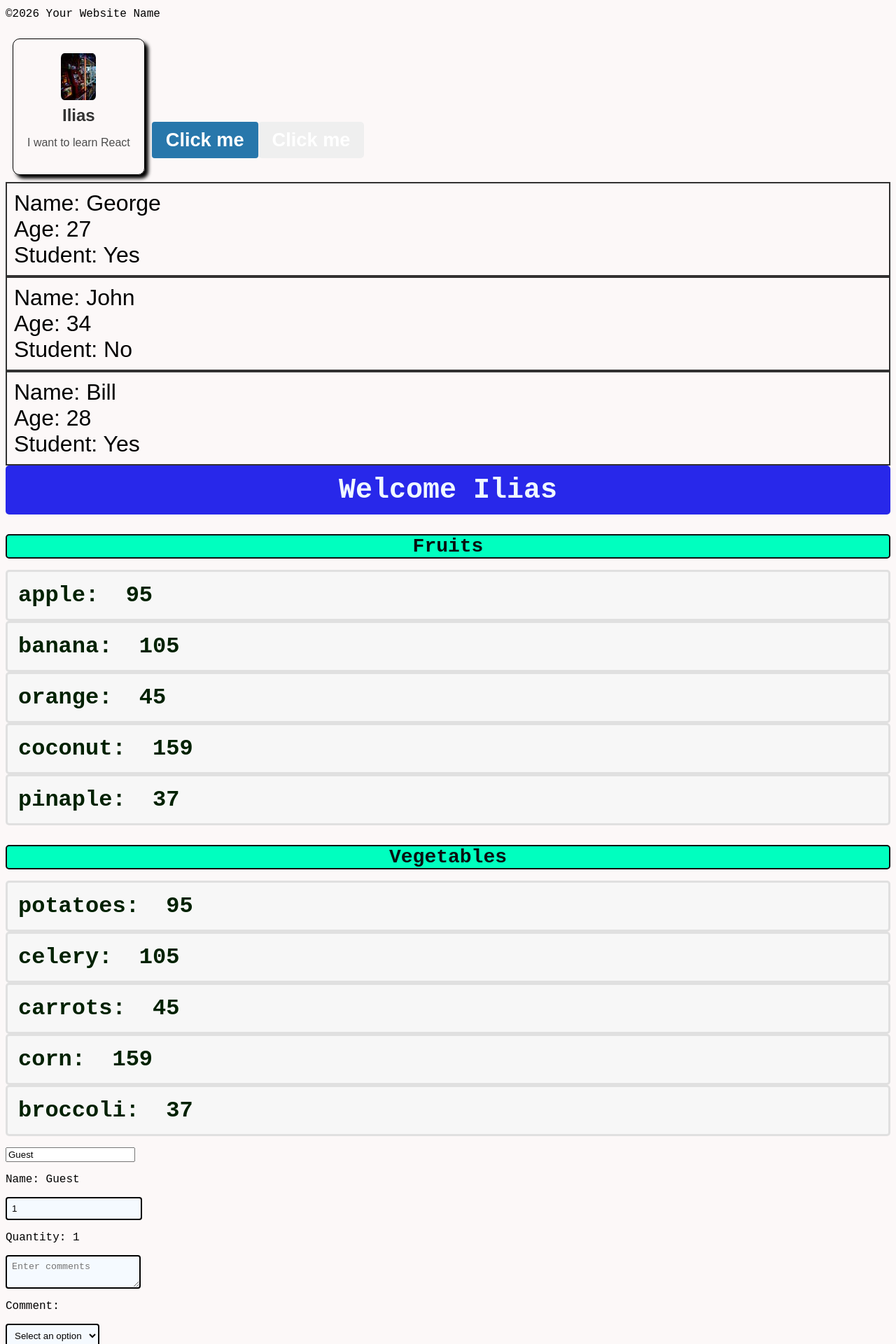
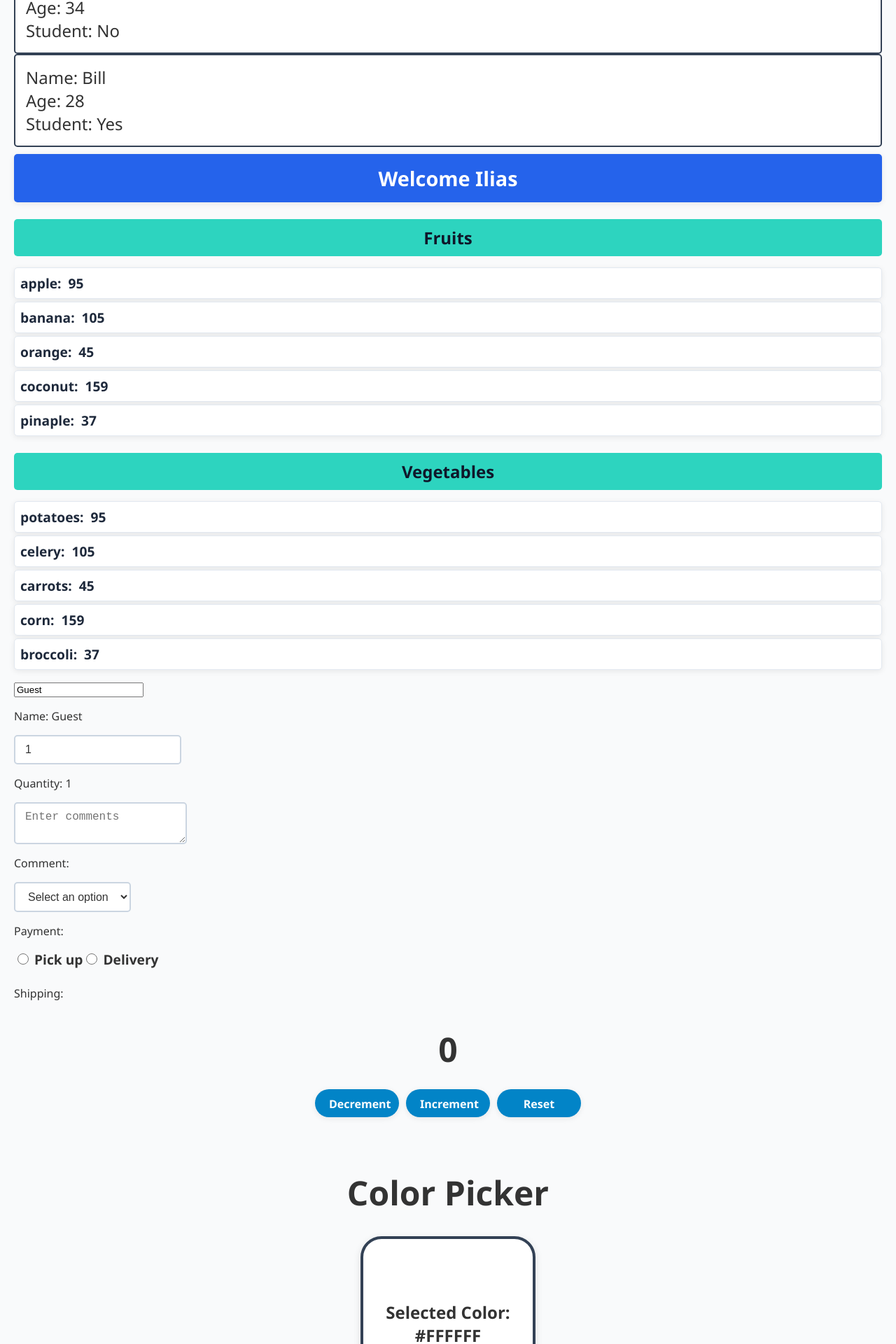
Before and after one commit to IliasSari/react-project-1, a React (Vite) app: page / in a window 1280 px wide. Shown: the part 754-2674 px from the top of the page at 70% size. Built offline with nearby package versions, Linux system fonts and the light colour scheme.

Commit message:
made so many changes on css! Some changes were small but important! :D. Now you can read easier than before

```diff
--- a/src/App.jsx
+++ b/src/App.jsx
@@ -14,6 +14,8 @@ import Foods from './Foods.jsx';
 import Cars from './Cars.jsx';
 import ToDoList from './ToDoList.jsx';
 import UseEffect from './UseEffect.jsx';
+import DigitalClock from './DigitalClock.jsx';
+
 
 function App(){
         const fruits = [{id: 1, name: "apple", calories: 95},
@@ -52,6 +54,7 @@ function App(){
       <Cars/>
       <ToDoList/>
       <UseEffect/>
+      <DigitalClock/>
     </>
   );
 }
--- /dev/null
+++ b/src/DigitalClock.jsx
@@ -0,0 +1,16 @@
+
+function DigitalClock(){
+
+
+
+    return (
+        <div className="clock-container">
+            <div className="clock">
+                <span>00:00:00</span>
+            </div>
+        </div>
+
+    );
+}
+
+export default DigitalClock
--- a/src/index.css
+++ b/src/index.css
@@ -1,245 +1,308 @@
-.card{
-  border: 1px solid black;
-  border-radius: 10px;
-  box-shadow: 5px 5px 5px black;
+
+:root {
+  --font-primary: 'Segoe UI', Tahoma, Geneva, Verdana, sans-serif;
+  --font-mono: 'Courier New', Courier, monospace;
+
+  --bg-color: hsl(210, 20%, 98%);
+  --text-main: hsl(0, 0%, 20%);
+  --text-muted: hsl(0, 0%, 40%);
+
+  --primary-color: #2563eb;
+  --success-color: #22c55e;
+  --danger-color: #ef4444;
+  --info-color: #0ea5e9;
+
+  --radius-sm: 5px;
+  --radius-md: 10px;
+  --shadow-sm: 0 2px 8px rgba(0, 0, 0, 0.08);
+  --shadow-md: 0 4px 12px rgba(0, 0, 0, 0.12);
+  --transition: all 0.25s ease;
+}
+
+* {
+  box-sizing: border-box;
+}
+
+body {
+  font-family: var(--font-primary);
+  background-color: var(--bg-color);
+  color: var(--text-main);
+  margin: 0;
+  padding: 20px;
+}
+
+h1 {
+  font-size: 3rem;
+  margin: 30px 0;
+  text-align: center;
+}
+
+input[type="text"],
+input[type="number"],
+textarea,
+select {
+  display: block;
+  font-size: 1rem;
+  padding: 10px 14px;
+  border: 2px solid #cbd5e1;
+  border-radius: var(--radius-sm);
+  background-color: #ffffff;
+  color: var(--text-main);
+  outline: none;
+  transition: var(--transition);
+  margin-bottom: 12px;
+}
+
+input[type="text"]:focus,
+input[type="number"]:focus,
+textarea:focus,
+select:focus {
+  border-color: var(--primary-color);
+}
+
+input[type="radio"] {
+  margin-right: 8px;
+  height: 16px;
+  width: 16px;
+  cursor: pointer;
+}
+
+label {
+  font-size: 1.2rem;
+  font-weight: 600;
+  margin-bottom: 8px;
+  display: inline-block;
+}
+
+button {
+  font-family: inherit;
+  font-size: 1rem;
+  font-weight: 600;
+  padding: 10px 20px;
+  color: #ffffff;
+  border: none;
+  border-radius: var(--radius-sm);
+  cursor: pointer;
+  transition: var(--transition);
+}
+
+button:hover {
+  opacity: 0.9;
+  transform: translateY(-1px);
+}
+
+.card {
+  background-color: #ffffff;
+  border: 1px solid #e2e8f0;
+  border-radius: var(--radius-md);
+  box-shadow: var(--shadow-sm);
   padding: 20px;
   margin: 10px;
   text-align: center;
   max-width: 250px;
   display: inline-block;
+  vertical-align: top;
+  transition: var(--transition);
 }
 
-.card .card-image{
-  max-width: 60%;
+.card:hover {
+  box-shadow: var(--shadow-md);
+  transform: translateY(-3px);
+}
+
+.card .card-image {
+  max-width: 70%;
   height: auto;
-  border-radius: 10%;
-  margin-bottom: 3px;
+  border-radius: 50%;
+  margin: 0 auto 12px auto;
+  display: block;
+}
+
+.card .card-title {
+  font-size: 1.25rem;
+  margin: 0 0 8px 0;
+  color: var(--text-main);
+}
+
+.card .card-text {
+  font-size: 0.95rem;
+  color: var(--text-muted);
+  margin: 0;
+}
+
+.welcome-message,
+.login-prompt {
+  font-size: 1.8em;
+  font-weight: 600;
+  color: #ffffff;
+  padding: 15px 20px;
+  border-radius: var(--radius-sm);
+  text-align: center;
+  margin: 10px 0;
+  box-shadow: var(--shadow-sm);
+}
+
+.welcome-message {
+  background-color: var(--primary-color);
+}
+
+.login-prompt {
+  background-color: #6366f1;
+}
+
+
+.Students {
+  font-size: 1.5em;
+  padding: 15px;
+  border: 2px solid #334155;
+  border-radius: var(--radius-sm);
+  background-color: #ffffff;
+}
+
+.Students p {
+  margin: 0;
+}
+
+.list-category {
+  font-size: 1.5em;
+  font-weight: bold;
+  color: #0f172a;
+  padding: 10px;
+  margin-bottom: 12px;
+  text-align: center;
+  border-radius: var(--radius-sm);
+  background-color: #2dd4bf;
+}
+
+.list-items li {
+  font-size: 1.2em;
+  list-style: none;
+  color: #1e293b;
+  text-align: center;
+  padding: 8px;
+  margin: 4px 0;
+  transition: var(--transition);
+}
+
+.list-items li:hover {
+  color: var(--primary-color);
+  background-color: #f1f5f9;
+  border-radius: var(--radius-sm);
+  cursor: pointer;
+}
+
+.counter-container {
+  text-align: center;
+  padding: 20px;
+}
+
+.count-display {
+  font-size: 3rem;
+  font-weight: bold;
+  margin-top: 0;
+  margin-bottom: 20px;
+}
+
+.counter-button {
+  width: 120px;
+  height: 40px;
+  font-size: 1em;
+  font-weight: bold;
+  margin: 5px;
+  background-color: #0284c7;
+  color: #ffffff;
+  border: none;
+  border-radius: 20px;
+  cursor: pointer;
+  box-shadow: var(--shadow-sm);
+  transition: var(--transition);
+}
+
+.counter-button:hover {
+  background-color: #0369a1;
+}
+
+
+.color-picker-container {
+  display: flex;
+  flex-direction: column;
+  align-items: center;
+  margin: 20px 0;
+}
+
+.color-display {
+  width: 250px;
+  height: 250px;
+  display: flex;
+  justify-content: center;
+  align-items: center;
+  border: 4px solid #334155;
+  border-radius: 30px;
+  margin-bottom: 20px;
+  box-shadow: var(--shadow-md);
+  transition: var(--transition);
+}
+
+.color-display p {
+  color: var(--text-main);
+  font-size: 1.5rem;
+  font-weight: bold;
   text-align: center;
 }
 
-.card .card-title{
- font-family: Arial, Helvetica, sans-serif;
- margin: 0;
- color: hsl(0, 0%, 20%);
-}
-
-.card .card-text{
-  font-family: Arial, sans-serif;
-  color: hsl(0, 0%, 30%);
-}
-
-.Students{
-  font-family: Arial, sans-serif;
-  font-size: 2em;
-  padding: 10px;
-  border: 2px solid hsla(0, 0%, 0%, 0.8);
-}
-
-.Students p{
-  margin: 0%;
-}
-
-.welcome-message{
-  font-size: 2.5em;
-  background-color: rgb(40, 40, 234);
-  color: aliceblue;
-  padding: 1%;
-  border: 2px ;
-  border-radius: 5px;
-  text-align: center;
-  margin: 0;
-}
-
-.login-prompt{
-  font-size: 2.5em;
-  background-color: rgb(92, 92, 222);
-  color: aliceblue;
-  padding: 1%;
-  border-radius: 5px;
-  text-align: center;
-  margin: 0;
-}
-
-.list-category{
-  font-size: 1.75em;
-  font-weight: bold;
-  color:rgb(8, 16, 16);
-  margin-bottom: 10px;
-  text-align: center;
-  border: 2px solid;
-  border-radius: 5px;
-  background-color: rgb(0, 255, 191);
-}
-
-.list-items li{
-  font-size: 2em;
-  list-style: none;
-  color: rgb(0, 33, 0);
-  text-align: center;
-  margin: 0;
-}
-
-.list-items li:hover{
-  color: rgb(28, 95, 95);
+input[type="color"] {
+  width: 80px;
+  height: 45px;
+  padding: 2px;
+  border-radius: var(--radius-sm);
+  border: 2px solid #cbd5e1;
   cursor: pointer;
 }
 
-.counter-container{
+.to-do-list {
   text-align: center;
-  font-family:'Times New Roman', Times, serif;
+  max-width: 600px;
+  margin: 40px auto;
 }
 
-.count-display{
-  font-size: 2em;
-  margin-top: 0;
-  margin-bottom: 38px;
+.add-button {
+  background-color: var(--success-color);
 }
 
-.counter-button{
-  width: 120px;
-  height: 40px;
-  font-size: 1em;
-  font-weight: bolder;
-  margin: 10px 5px;
-  background-color: rgb(3, 84, 142);
-  color: rgb(255, 255, 255);
-  border: outset;
-  border-radius: 40px;
-  cursor: pointer;
+.delete-button {
+  background-color: var(--danger-color);
 }
 
-.counter-button:hover{
-  background-color: rgb(59, 109, 133);
+.move-button {
+  background-color: var(--info-color);
 }
 
-input[type="radio"]{
-  margin-right: 5px;
-  height: 13px;
-  width: 15px;
+ol {
+  padding: 0;
+  list-style: none;
 }
 
-input[type="text"], input[type="number"], textarea, select {
-    display: block;
-    margin-bottom: 10px;
-    padding: 7px;
-    border: 2px solid #000000;
-    border-radius: 4px;
-    background-color: rgb(245, 250, 255);
+ol li {
+  font-size: 1.2rem;
+  font-weight: 600;
+  padding: 12px 16px;
+  background-color: #ffffff;
+  margin-bottom: 8px;
+  border: 1px solid #e2e8f0;
+  border-radius: var(--radius-sm);
+  display: flex;
+  align-items: center;
+  box-shadow: var(--shadow-sm);
 }
 
-body{
-  font-family: 'Courier New', Courier, monospace;
+.text {
+  flex: 1;
+  text-align: left;
 }
 
-.color-picker-container{
-  display:grid;
-  flex-direction: column;
-  align-items: center;
+.delete-button,
+.move-button {
+  padding: 6px 12px;
+  font-size: 0.9rem;
+  margin-left: 6px;
 }
-
-h1{
-  margin: 50px;
-  font-size: 3rem;
-}
-
-.color-display{
-  width: 300px;
-  height: 300px;
-  display: flex;
-  justify-content: center;
-  align-items: center;
-  border: 5px solid hsl(0, 45%, 6%);
-  border-radius: 50px;
-  margin-bottom: 20px;
-  transition: 0.25s ease;
-
-}
-
-.color-display p{
-  color:hsl(0, 0%, 20%);
-  font-size: 2rem;
-  text-align: center;
-}
-
-label{
-  font-size: 1.5rem;
-  font-weight: bold;
-  margin-bottom: 10px;
-}
-input[type="color"]{
-  width: 75px;
-  height: 50px;
-  padding: 5px;
-  border-radius: 10px;
-  border: 3px solid hsl(0, 0%, 80%);
-}
-
-body{
-  background-color: hsl(0, 45%, 98%);
-}
-.to-do-list{
-  font-family: Arial, Helvetica, sans-serif;
-  text-align: center;
-  margin-top: 100px;
-}
-h1{
-  font-size: 4rem;
-}
-button{
-  font-size:1.7rem;
-  font-weight: bold;
-  padding: 10px 20px;
-  color: white;
-  border: none;
-  border-radius: 5px;
-  cursor: pointer;
-  transition: background-color 0.5s ease;
-}
-.add-button{
-  background-color: hsl(125, 47%, 54%);
-}
-.add-button:hover{
-  background-color: hsl(125, 47%, 44%);
-}
-.delete-button{
-  background-color: hsl(10, 88%, 46%);
-}
-.delete-button:hover{
-  background-color: hsl(10, 97%, 34%);
-}
-.move-button{
-  background-color: hsl(205, 88%, 46%);
-}
-.move-button:hover{
-  background-color: hsl(205, 97%, 34%);
-}
-
-input[type="text"]{
-  font-size: 1.6rem;
-  padding: 10px;
-  border: 5px solid hsla(0, 0%, 80%, 0.5);
-  border-radius: 5px;
-  color: hsla(0, 0%, 0%, 0.5)
-}
-ol{
-  padding: 0;
-}
-li{
-  font-size: 2rem;
-  font-weight: bold;
-  padding: 15px;
-  background-color: hsl(0, 0%, 97%);
-  margin-bottom: 10px;
-  border: 3px solid hsla(0, 0%, 85%, 0.75);
-  border-radius: 5px;
-  display: flex;
-  align-items: center;
-}
-.text{
-  flex: 1;
-}
-.delete-button, .move-button{
-  padding: 8px 12px;
-  font-size: 1.4rem;
-  margin-left: 10px;
-}
```
Also changed, not shown: src/assets/bg.webp (added).
